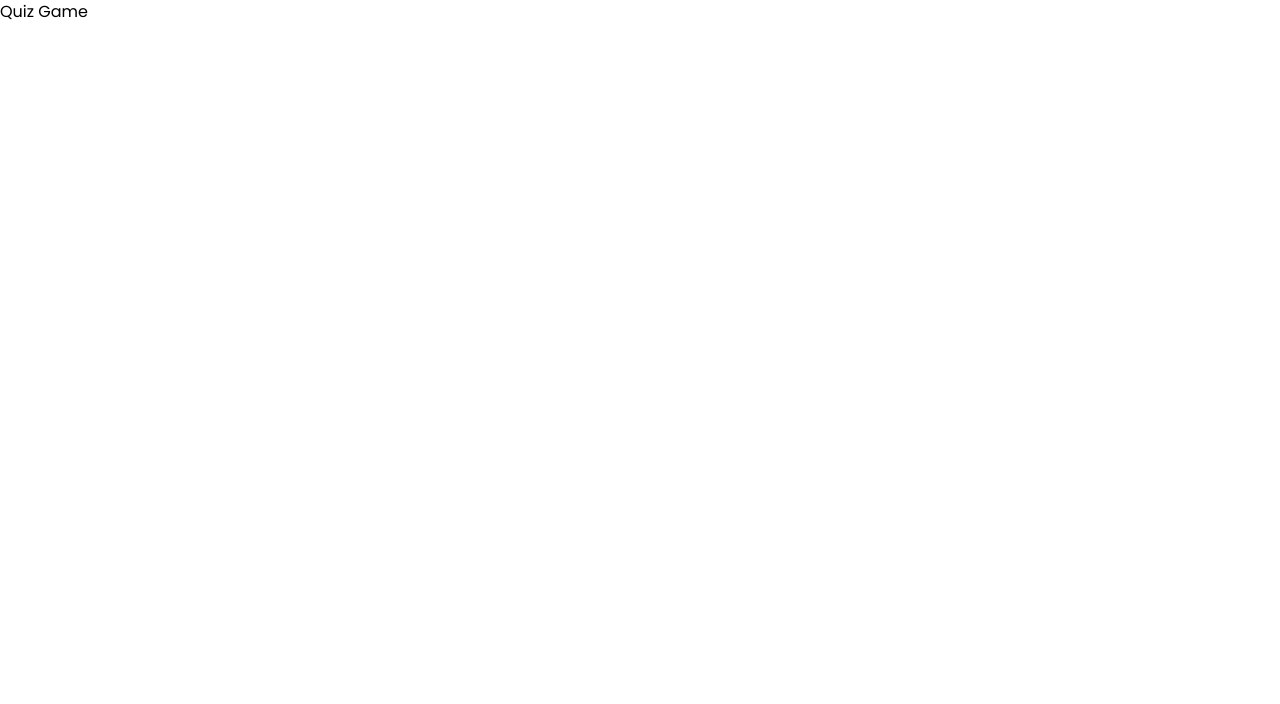
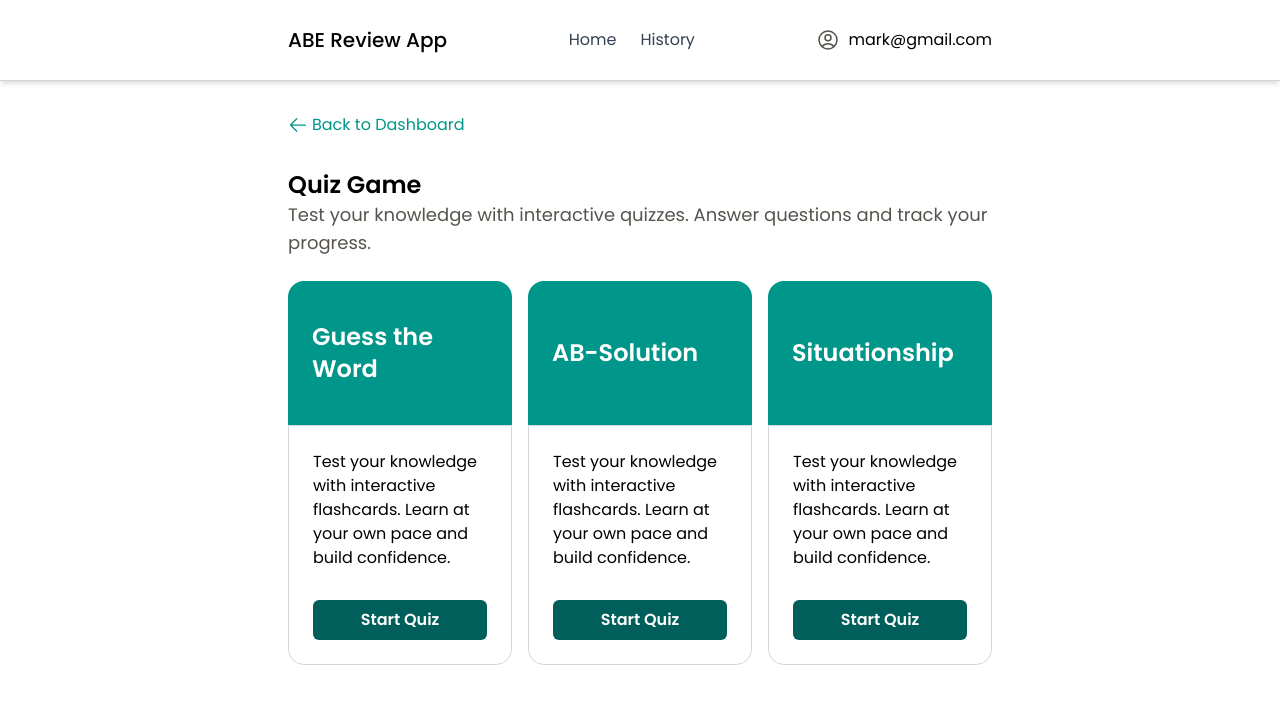
Before and after one commit to TarzqnDev/abe-review-application, a Next.js app: page /reviewee/game/quiz in a window 1280 px wide. Shown: the top 704 px of the page. Built offline with nearby package versions, Linux system fonts and the light colour scheme.

Commit message:
Added Quiz UI

```diff
--- a/app/reviewee/dashboard/page.tsx
+++ b/app/reviewee/dashboard/page.tsx
@@ -1,6 +1,5 @@
-'use client';
+"use client";
 
-import { UserCircleIcon } from "@heroicons/react/24/outline";
 import { useRouter } from "next/navigation";
 
 export default function RevieweeDashboardPage() {
@@ -8,36 +7,13 @@ export default function RevieweeDashboardPage() {
 
   return (
     <div>
-
-            <section className="border-b border-gray-300 shadow-sm">
-
-              <div className="flex items-center justify-between mx-72 h-20">
-                    <div>
-                        <h1 className="font-medium text-xl">ABE Review App</h1>
-                    </div>
-
-                    <div>
-                        <ul className="flex gap-4">
-                            <li>Home</li>
-                            <li>History</li>
-                        </ul>
-                    </div>
-
-                    <div className="flex gap-2">
-                        <UserCircleIcon className="h-6 w-6 text-stone-600" />
-                        <p>mark@gmail.com</p>
-                    </div>
-              </div>
-
-            </section>
-
       <section>
-
         <div className="mx-72 mt-8">
-
           <div>
             <h1 className="font-semibold text-2xl">Welcome back, Mark!</h1>
-                        <span className="text-lg text-stone-600">Continue your ABE review journey and sharpen your skills.</span>
+            <span className="text-lg text-stone-600">
+              Continue your ABE review journey and sharpen your skills.
+            </span>
           </div>
 
           <div className="my-6">
@@ -45,14 +21,19 @@ export default function RevieweeDashboardPage() {
           </div>
 
           <div className="flex gap-4">
-
             <div className="w-105">
               <div className="bg-teal-600 h-36 p-6 flex flex-col justify-center rounded-t-2xl">
                 <h1 className="text-2xl text-white font-semibold">Solo Mode</h1>
               </div>
               <div className="p-6 border border-gray-300 rounded-b-2xl h-60 flex flex-col justify-between">
-                                <p>Test your knowledge with interactive flashcards. Learn at your own pace and build confidence.</p>
-                                <button className="w-full py-2 font-semibold text-white bg-teal-800 rounded-md cursor-pointer" onClick={() => router.push("/reviewee/game/solo")}>
+                <p>
+                  Test your knowledge with interactive flashcards. Learn at your
+                  own pace and build confidence.
+                </p>
+                <button
+                  className="w-full py-2 font-semibold text-white bg-teal-800 rounded-md cursor-pointer"
+                  onClick={() => router.push("/reviewee/game/solo")}
+                >
                   Start Solo Mode
                 </button>
               </div>
@@ -60,11 +41,19 @@ export default function RevieweeDashboardPage() {
 
             <div className="w-105">
               <div className="bg-teal-600 h-36 p-6 flex flex-col justify-center rounded-t-2xl">
-                                <h1 className="text-2xl text-white font-semibold">Battle Mode</h1>
+                <h1 className="text-2xl text-white font-semibold">
+                  Battle Mode
+                </h1>
               </div>
               <div className="p-6 border border-gray-300 rounded-b-2xl h-60 flex flex-col justify-between">
-                                <p>Challenge other students in real-time multiplayer battles. Compete and climb the leaderboard!</p>
-                                <button className="w-full py-2 font-semibold text-white bg-teal-800 rounded-md cursor-pointer" onClick={() => router.push("/reviewee/game/battle")}>
+                <p>
+                  Challenge other students in real-time multiplayer battles.
+                  Compete and climb the leaderboard!
+                </p>
+                <button
+                  className="w-full py-2 font-semibold text-white bg-teal-800 rounded-md cursor-pointer"
+                  onClick={() => router.push("/reviewee/game/battle")}
+                >
                   Start Battle Mode
                 </button>
               </div>
@@ -75,18 +64,21 @@ export default function RevieweeDashboardPage() {
                 <h1 className="text-2xl text-white font-semibold">Quiz</h1>
               </div>
               <div className="p-6 border border-gray-300 rounded-b-2xl h-60 flex flex-col justify-between">
-                                <p>Answer multiple-choice questions with time limits. Challenge yourself and measure your understanding.</p>
-                                <button className="w-full py-2 font-semibold text-white bg-teal-800 rounded-md cursor-pointer" onClick={() => router.push("/reviewee/game/quiz")}>
+                <p>
+                  Answer multiple-choice questions with time limits. Challenge
+                  yourself and measure your understanding.
+                </p>
+                <button
+                  className="w-full py-2 font-semibold text-white bg-teal-800 rounded-md cursor-pointer"
+                  onClick={() => router.push("/reviewee/game/quiz")}
+                >
                   Start Quiz
                 </button>
               </div>
             </div>
           </div>
-
         </div>
-
       </section>
-
     </div>
   );
 }
--- a/app/reviewee/game/quiz/page.tsx
+++ b/app/reviewee/game/quiz/page.tsx
@@ -1,7 +1,76 @@
+"use client";
+import Link from "next/link";
+import { ArrowLeftIcon } from "@heroicons/react/24/outline";
+import { useRouter } from "next/navigation";
+
 export default function QuizGamePage() {
-    return (
-        <div>
-            <h1>Quiz Game</h1>
+  const router = useRouter();
+  return (
+    <section className=" mx-72 mt-8">
+      <div>
+        <Link
+          href="/reviewee/dashboard"
+          className="text-teal-600 flex items-center mb-8"
+        >
+          <ArrowLeftIcon className="h-5 w-5 inline-block mr-1" />
+          Back to Dashboard
+        </Link>
+      </div>
+
+      <div className="mb-6">
+        <h1 className="font-semibold text-2xl">Quiz Game</h1>
+        <span className="text-lg text-stone-600">
+          Test your knowledge with interactive quizzes. Answer questions and
+          track your progress.
+        </span>
+      </div>
+
+      <div className="flex gap-4">
+        <div className="w-105">
+          <div className="bg-teal-600 h-36 p-6 flex flex-col justify-center rounded-t-2xl">
+            <h1 className="text-2xl text-white font-semibold">
+              Guess the Word
+            </h1>
+          </div>
+          <div className="p-6 border border-gray-300 rounded-b-2xl h-60 flex flex-col justify-between">
+            <p>
+              Test your knowledge with interactive flashcards. Learn at your own
+              pace and build confidence.
+            </p>
+            <button className="w-full py-2 font-semibold text-white bg-teal-800 rounded-md cursor-pointer">
+              Start Quiz
+            </button>
+          </div>
         </div>
-    );
+        <div className="w-105">
+          <div className="bg-teal-600 h-36 p-6 flex flex-col justify-center rounded-t-2xl">
+            <h1 className="text-2xl text-white font-semibold">AB-Solution</h1>
+          </div>
+          <div className="p-6 border border-gray-300 rounded-b-2xl h-60 flex flex-col justify-between">
+            <p>
+              Test your knowledge with interactive flashcards. Learn at your own
+              pace and build confidence.
+            </p>
+            <button className="w-full py-2 font-semibold text-white bg-teal-800 rounded-md cursor-pointer">
+              Start Quiz
+            </button>
+          </div>
+        </div>
+        <div className="w-105">
+          <div className="bg-teal-600 h-36 p-6 flex flex-col justify-center rounded-t-2xl">
+            <h1 className="text-2xl text-white font-semibold">Situationship</h1>
+          </div>
+          <div className="p-6 border border-gray-300 rounded-b-2xl h-60 flex flex-col justify-between">
+            <p>
+              Test your knowledge with interactive flashcards. Learn at your own
+              pace and build confidence.
+            </p>
+            <button className="w-full py-2 font-semibold text-white bg-teal-800 rounded-md cursor-pointer">
+              Start Quiz
+            </button>
+          </div>
+        </div>
+      </div>
+    </section>
+  );
 }
--- /dev/null
+++ b/app/reviewee/layout.tsx
@@ -0,0 +1,14 @@
+import RevieweeNavbar from "@/components/RevieweeNavbar";
+
+export default function RevieweeLayout({
+  children,
+}: {
+  children: React.ReactNode;
+}) {
+  return (
+    <>
+      <RevieweeNavbar />
+      <main>{children}</main>
+    </>
+  );
+}
--- /dev/null
+++ b/components/RevieweeNavbar.tsx
@@ -0,0 +1,47 @@
+"use client";
+
+import { UserCircleIcon } from "@heroicons/react/24/outline";
+import Link from "next/link";
+import { usePathname } from "next/navigation";
+
+export default function RevieweeNavbar() {
+  const pathname = usePathname();
+
+  return (
+    <nav className="bg-white shadow-md border-b border-gray-300">
+      <div className="flex items-center justify-between mx-72 h-20">
+        <div>
+          <h1 className="font-medium text-xl">ABE Review App</h1>
+        </div>
+
+        <div className="flex gap-6">
+          <Link
+            href="/reviewee/dashboard"
+            className={
+              pathname === "/reviewee/dashboard"
+                ? "text-teal-600"
+                : "text-gray-700 hover:text-gray-900"
+            }
+          >
+            Home
+          </Link>
+          <Link
+            href="/reviewee/history"
+            className={
+              pathname === "/reviewee/history"
+                ? "text-teal-600"
+                : "text-gray-700 hover:text-gray-900"
+            }
+          >
+            History
+          </Link>
+        </div>
+
+        <div className="flex gap-2">
+          <UserCircleIcon className="h-6 w-6 text-stone-600" />
+          <p>mark@gmail.com</p>
+        </div>
+      </div>
+    </nav>
+  );
+}
```
Also changed, not shown: app/admin/dashboard/page.tsx (+84 -44 lines), app/login/page.tsx (+23 -13 lines), app/reviewee/game/battle/page.tsx (+5 -5 lines), app/reviewee/game/solo/page.tsx (+5 -5 lines). Lines whose indentation alone changed are shown as unchanged.
